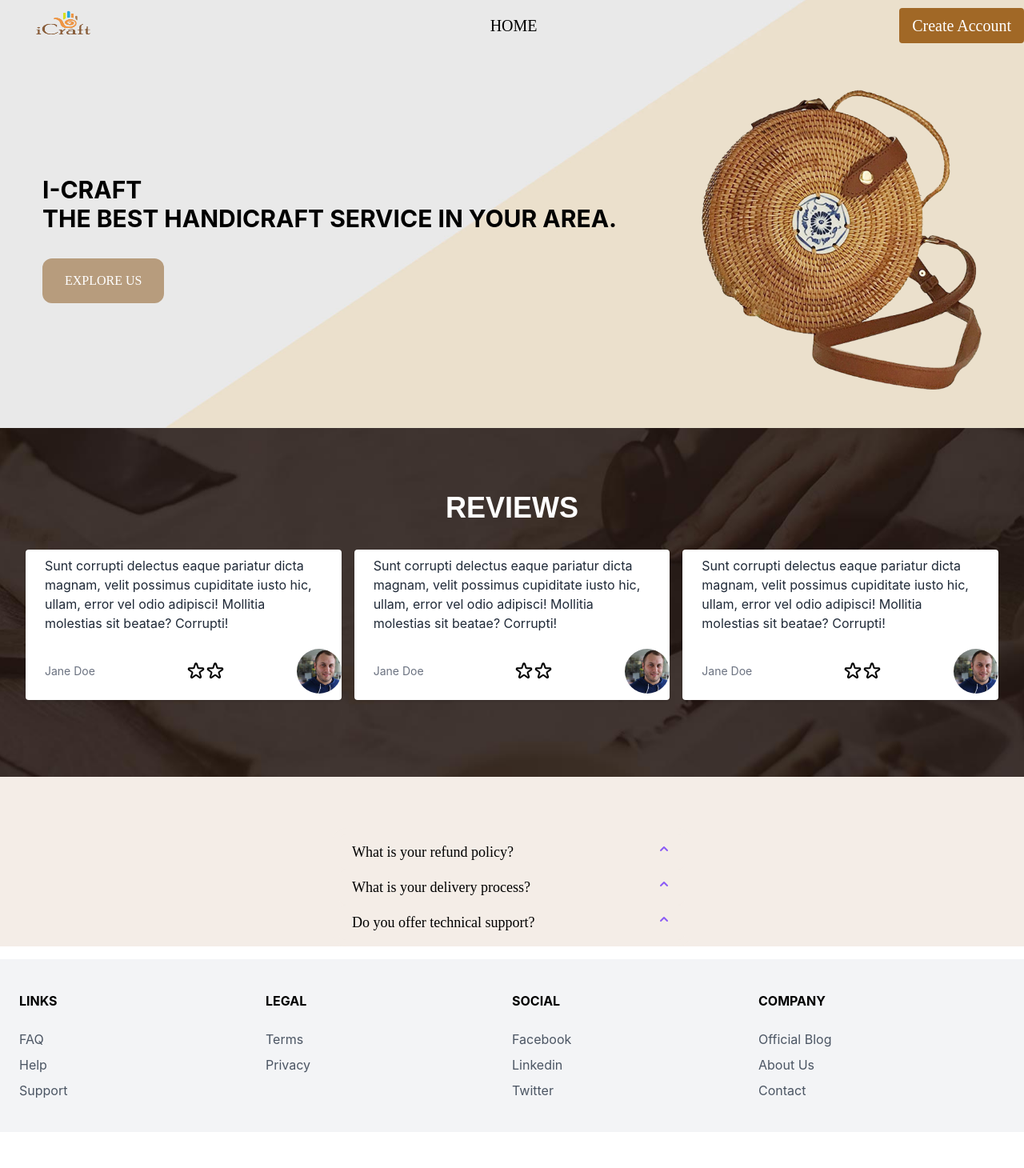
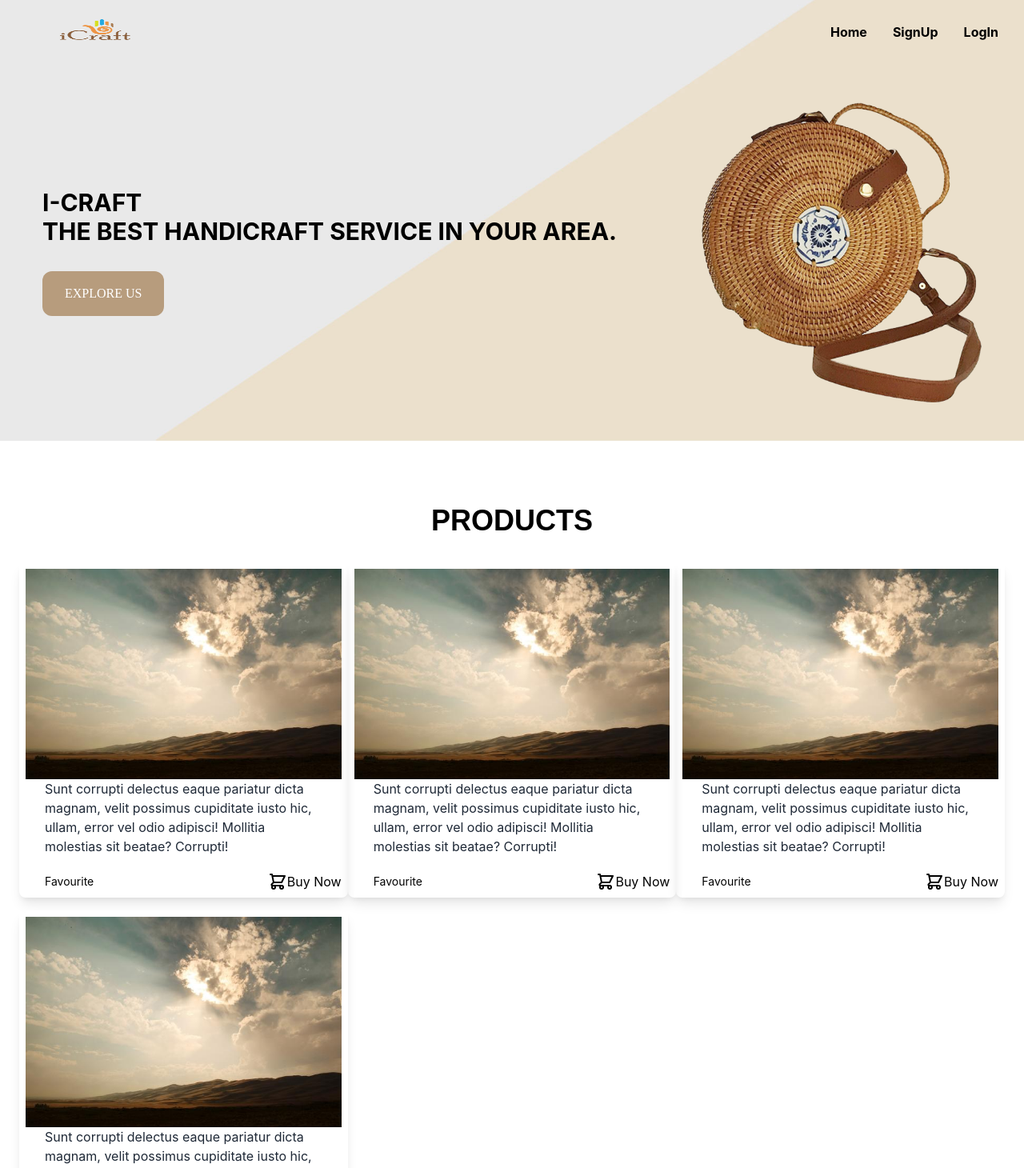
Before and after one commit to Imran122/wood_handi_craft_clientPart, a React (Create React App) app: page / in a window 1280 px wide. Shown: the top 1460 px of the page at 80% size. Before the commit the page ends 1415 px from the top, so only its background shows below. Built offline with nearby package versions, Linux system fonts and the light colour scheme; a web font is replaced by a local one.

Commit message:
added design2

```diff
--- a/src/App.js
+++ b/src/App.js
@@ -8,6 +8,8 @@ import {
   Link
 } from "react-router-dom";
 import NavigationBar from './components/shared/NavigationBar/NavigationBar';
+import Registration from './components/Authentication/Registration/Registration';
+import LogIn from './components/Authentication/LogIn/LogIn';
 function App() {
   return (
     <div >
@@ -20,8 +22,12 @@ function App() {
           <Route exact path="/home">
             <Home></Home>
           </Route>
-
-
+          <Route exact path="/home">
+            <Registration></Registration>
+          </Route>
+          <Route exact path="/home">
+            <LogIn></LogIn>
+          </Route>
         </Switch>
         <Footer></Footer>
       </Router>
--- /dev/null
+++ b/src/components/Authentication/LogIn/LogIn.js
@@ -0,0 +1,11 @@
+import React from 'react';
+
+const LogIn = () => {
+    return (
+        <div>
+
+        </div>
+    );
+};
+
+export default LogIn;
--- /dev/null
+++ b/src/components/Authentication/Registration/Registration.js
@@ -0,0 +1,11 @@
+import React from 'react';
+
+const Registration = () => {
+    return (
+        <div>
+
+        </div>
+    );
+};
+
+export default Registration;
--- a/src/components/Home/Products/Products.js
+++ b/src/components/Home/Products/Products.js
@@ -3,7 +3,96 @@ import img from "../../../images/body/article.jpg";
 const Products = () => {
     return (
         <>
+            <section>
+                <div className="container mx-auto px-6 py-20">
+                    <h2 className="text-4xl font-bold text-center text-black uppercase font-customBold mb-8">
+                        Products
+                    </h2>
+                    <div className="flex flex-wrap">
+                        <div className="w-full md:w-1/3 px-2 mb-4 rounded-lg shadow-lg">
+                            <div className="bg-white py-2 ">
+                                <img src={img} className="" alt="" />
+                                <p className="text-gray-800 text-base px-6 mb-5">
+                                    Sunt corrupti delectus eaque pariatur dicta magnam, velit possimus cupiditate iusto hic, ullam, error vel odio adipisci! Mollitia molestias sit beatae? Corrupti!
+                                </p>
+                                <div className=" flex items-center justify-between flex-wrap">
+                                    <p className="text-dark-gray-500 text-xs md:text-sm px-6">
+                                        Favourite
+                                    </p>
+                                    <div className="flex inline">
+                                        <svg xmlns="http://www.w3.org/2000/svg" class="h-6 w-6" fill="none" viewBox="0 0 24 24" stroke="currentColor">
+                                            <path stroke-linecap="round" stroke-linejoin="round" stroke-width="2" d="M3 3h2l.4 2M7 13h10l4-8H5.4M7 13L5.4 5M7 13l-2.293 2.293c-.63.63-.184 1.707.707 1.707H17m0 0a2 2 0 100 4 2 2 0 000-4zm-8 2a2 2 0 11-4 0 2 2 0 014 0z" />
+                                        </svg>
+                                        <button>Buy Now</button>
+                                    </div>
 
+                                </div>
+                            </div>
+                        </div>
+                        <div className="w-full md:w-1/3 px-2 mb-4 rounded-lg shadow-lg">
+                            <div className="bg-white py-2 ">
+                                <img src={img} className="" alt="" />
+                                <p className="text-gray-800 text-base px-6 mb-5">
+                                    Sunt corrupti delectus eaque pariatur dicta magnam, velit possimus cupiditate iusto hic, ullam, error vel odio adipisci! Mollitia molestias sit beatae? Corrupti!
+                                </p>
+                                <div className=" flex items-center justify-between flex-wrap">
+                                    <p className="text-dark-gray-500 text-xs md:text-sm px-6">
+                                        Favourite
+                                    </p>
+                                    <div className="flex inline">
+                                        <svg xmlns="http://www.w3.org/2000/svg" class="h-6 w-6" fill="none" viewBox="0 0 24 24" stroke="currentColor">
+                                            <path stroke-linecap="round" stroke-linejoin="round" stroke-width="2" d="M3 3h2l.4 2M7 13h10l4-8H5.4M7 13L5.4 5M7 13l-2.293 2.293c-.63.63-.184 1.707.707 1.707H17m0 0a2 2 0 100 4 2 2 0 000-4zm-8 2a2 2 0 11-4 0 2 2 0 014 0z" />
+                                        </svg>
+                                        <button>Buy Now</button>
+                                    </div>
+
+                                </div>
+                            </div>
+                        </div>
+                        <div className="w-full md:w-1/3 px-2 mb-4 rounded-lg shadow-lg">
+                            <div className="bg-white py-2 ">
+                                <img src={img} className="" alt="" />
+                                <p className="text-gray-800 text-base px-6 mb-5">
+                                    Sunt corrupti delectus eaque pariatur dicta magnam, velit possimus cupiditate iusto hic, ullam, error vel odio adipisci! Mollitia molestias sit beatae? Corrupti!
+                                </p>
+                                <div className=" flex items-center justify-between flex-wrap">
+                                    <p className="text-dark-gray-500 text-xs md:text-sm px-6">
+                                        Favourite
+                                    </p>
+                                    <div className="flex inline">
+                                        <svg xmlns="http://www.w3.org/2000/svg" class="h-6 w-6" fill="none" viewBox="0 0 24 24" stroke="currentColor">
+                                            <path stroke-linecap="round" stroke-linejoin="round" stroke-width="2" d="M3 3h2l.4 2M7 13h10l4-8H5.4M7 13L5.4 5M7 13l-2.293 2.293c-.63.63-.184 1.707.707 1.707H17m0 0a2 2 0 100 4 2 2 0 000-4zm-8 2a2 2 0 11-4 0 2 2 0 014 0z" />
+                                        </svg>
+                                        <button>Buy Now</button>
+                                    </div>
+
+                                </div>
+                            </div>
+                        </div>
+                        <div className="w-full md:w-1/3 px-2 mb-4 rounded-lg shadow-lg">
+                            <div className="bg-white py-2 ">
+                                <img src={img} className="" alt="" />
+                                <p className="text-gray-800 text-base px-6 mb-5">
+                                    Sunt corrupti delectus eaque pariatur dicta magnam, velit possimus cupiditate iusto hic, ullam, error vel odio adipisci! Mollitia molestias sit beatae? Corrupti!
+                                </p>
+                                <div className=" flex items-center justify-between flex-wrap">
+                                    <p className="text-dark-gray-500 text-xs md:text-sm px-6">
+                                        Favourite
+                                    </p>
+                                    <div className="flex inline">
+                                        <svg xmlns="http://www.w3.org/2000/svg" class="h-6 w-6" fill="none" viewBox="0 0 24 24" stroke="currentColor">
+                                            <path stroke-linecap="round" stroke-linejoin="round" stroke-width="2" d="M3 3h2l.4 2M7 13h10l4-8H5.4M7 13L5.4 5M7 13l-2.293 2.293c-.63.63-.184 1.707.707 1.707H17m0 0a2 2 0 100 4 2 2 0 000-4zm-8 2a2 2 0 11-4 0 2 2 0 014 0z" />
+                                        </svg>
+                                        <button>Buy Now</button>
+                                    </div>
+
+                                </div>
+                            </div>
+                        </div>
+
+                    </div>
+                </div>
+            </section>
         </>
     );
 };
--- a/src/components/shared/NavigationBar/NavigationBar.css
+++ b/src/components/shared/NavigationBar/NavigationBar.css
@@ -5,3 +5,53 @@
   background-size: cover;
   background-position: center;
 }
+@media (max-width: 767px) {
+  .navicon {
+    width: 1.125em;
+    height: 0.125em;
+  }
+
+  .navicon::before,
+  .navicon::after {
+    display: block;
+    position: absolute;
+    width: 100%;
+    height: 100%;
+    transition: all 0.2s ease-out;
+    content: "";
+    background: #3d4852;
+  }
+
+  .navicon::before {
+    top: 5px;
+  }
+
+  .navicon::after {
+    top: -5px;
+  }
+
+  .menu-btn:not(:checked) ~ .menu {
+    display: none;
+  }
+
+  .menu-btn:checked ~ .menu {
+    display: block;
+  }
+
+  .menu-btn:checked ~ .menu-icon .navicon {
+    background: transparent;
+  }
+
+  .menu-btn:checked ~ .menu-icon .navicon::before {
+    transform: rotate(-45deg);
+  }
+
+  .menu-btn:checked ~ .menu-icon .navicon::after {
+    transform: rotate(45deg);
+  }
+
+  .menu-btn:checked ~ .menu-icon .navicon::before,
+  .menu-btn:checked ~ .menu-icon .navicon::after {
+    top: 0;
+  }
+}
--- a/src/components/shared/NavigationBar/NavigationBar.js
+++ b/src/components/shared/NavigationBar/NavigationBar.js
@@ -1,8 +1,7 @@
 import React from 'react';
 import './NavigationBar.css'
 import logo from '../.../../../../images/header/logo.png'
-import menu from '../../../images/header/menu-squared-2.png'
-import close from '../../../images/header/close-window.png'
+
 import Banner from '../../Home/Banner/Banner';
 import { NavLink } from 'react-router-dom';
 const NavigationBar = () => {
@@ -13,24 +12,34 @@ const NavigationBar = () => {
         }
     };
     return (
-        <div className="hero-banner lg:h-5/6">
-            <header className="h-full">
-                <nav className="flex flex-wrap items-center justify-between">
-                    <img className="w-40 h-16" src={logo} alt="" />
-                    <div className="flex md:hidden">
-                        <button onClick={toggleMenu}>
-                            <img className="toggle block" src={menu} width="40" height="40" alt="" />
-                            <img className="toggle hidden" src={close} width="40" height="40" alt="" />
-                        </button>
-                    </div>
-                    <div className="toggle hidden w-full md:w-auto md:flex text-right text-bold mt-5 md:mt-0 border-t-2 border-blue-900 md:border-none font-customFont uppercase text-xl">
-                        <NavLink to="/home">Home</NavLink>
+        <div className="hero-banner">
+            <nav class="nav flex flex-wrap items-center justify-between px-4">
+                <div class="flex flex-no-shrink items-center mr-6 py-3 text-grey-darkest">
 
-                    </div>
-                    <a href="#" className="toggle hidden md:flex text-white w-full md:w-auto px-4 py-2 text-right bg-custom-bg hover:bg-myCustom hover:text-black md:rounded font-customFont text-xl">Create Account</a>
-                </nav>
-                <Banner></Banner>
-            </header>
+                    <img className="w-52 h-14" src={logo} alt="" />
+                </div>
+
+                <input class="menu-btn hidden" type="checkbox" id="menu-btn" />
+                <label class="menu-icon block cursor-pointer md:hidden px-2 py-4 relative select-none" for="menu-btn">
+                    <span class="navicon bg-grey-darkest flex items-center relative"></span>
+                </label>
+
+                <ul class="menu border-b md:border-none flex justify-end list-reset m-0 w-full md:w-auto">
+                    <li class="border-t md:border-none">
+                        <NavLink className="block md:inline-block px-4 py-3 no-underline text-grey-darkest hover:text-grey-darker font-bold" to="/home">Home</NavLink>
+                    </li>
+                    <li class="border-t md:border-none">
+                        <NavLink className="block md:inline-block px-4 py-3 no-underline text-grey-darkest hover:text-grey-darker font-bold" to="/register">SignUp</NavLink>
+                    </li>
+                    <li class="border-t md:border-none">
+                        <NavLink className="block md:inline-block px-4 py-3 no-underline text-grey-darkest hover:text-grey-darker font-bold" to="/login">LogIn</NavLink>
+                    </li>
+
+
+
+                </ul>
+            </nav>
+            <Banner></Banner>
         </div>
     );
 };
```
